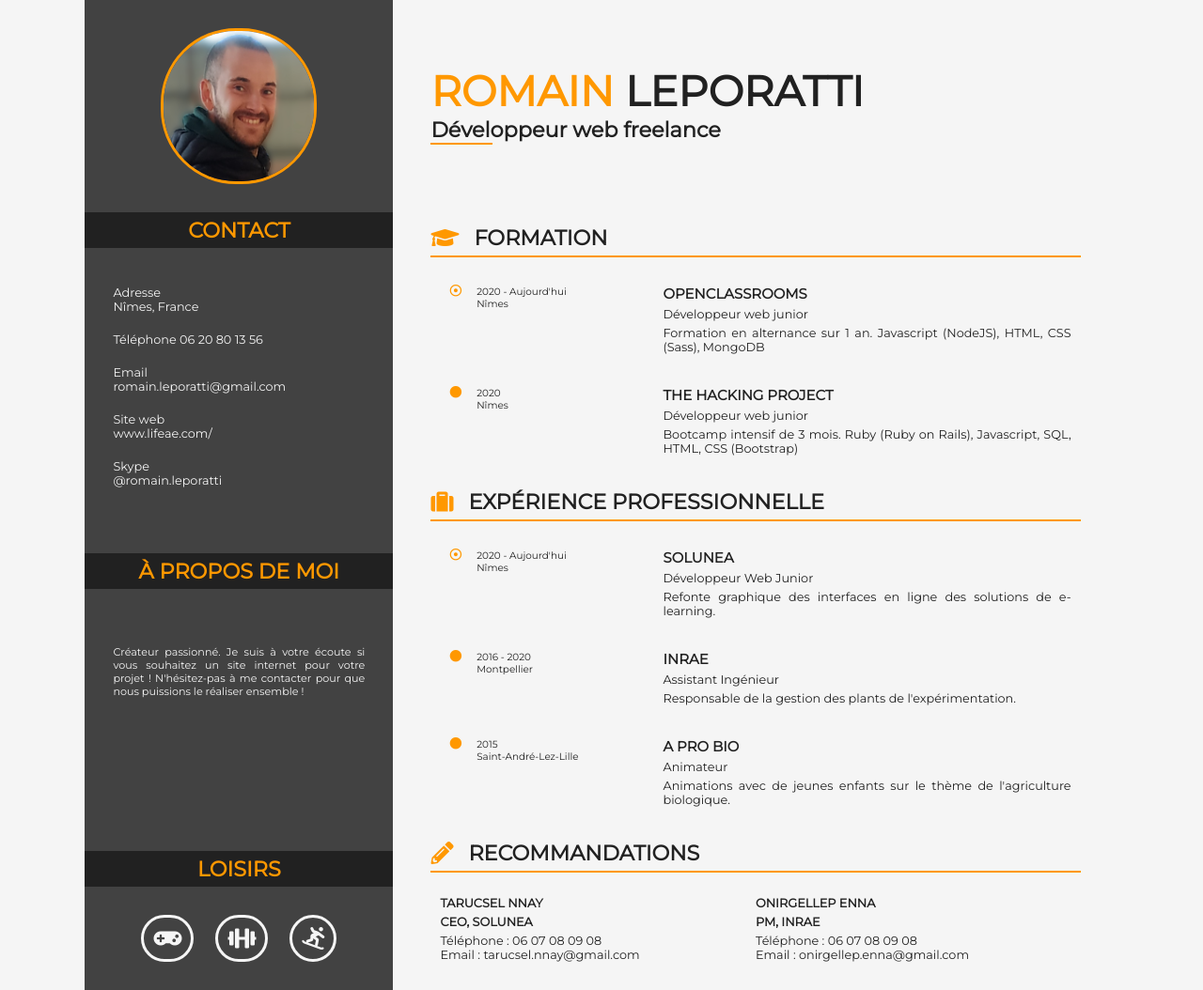
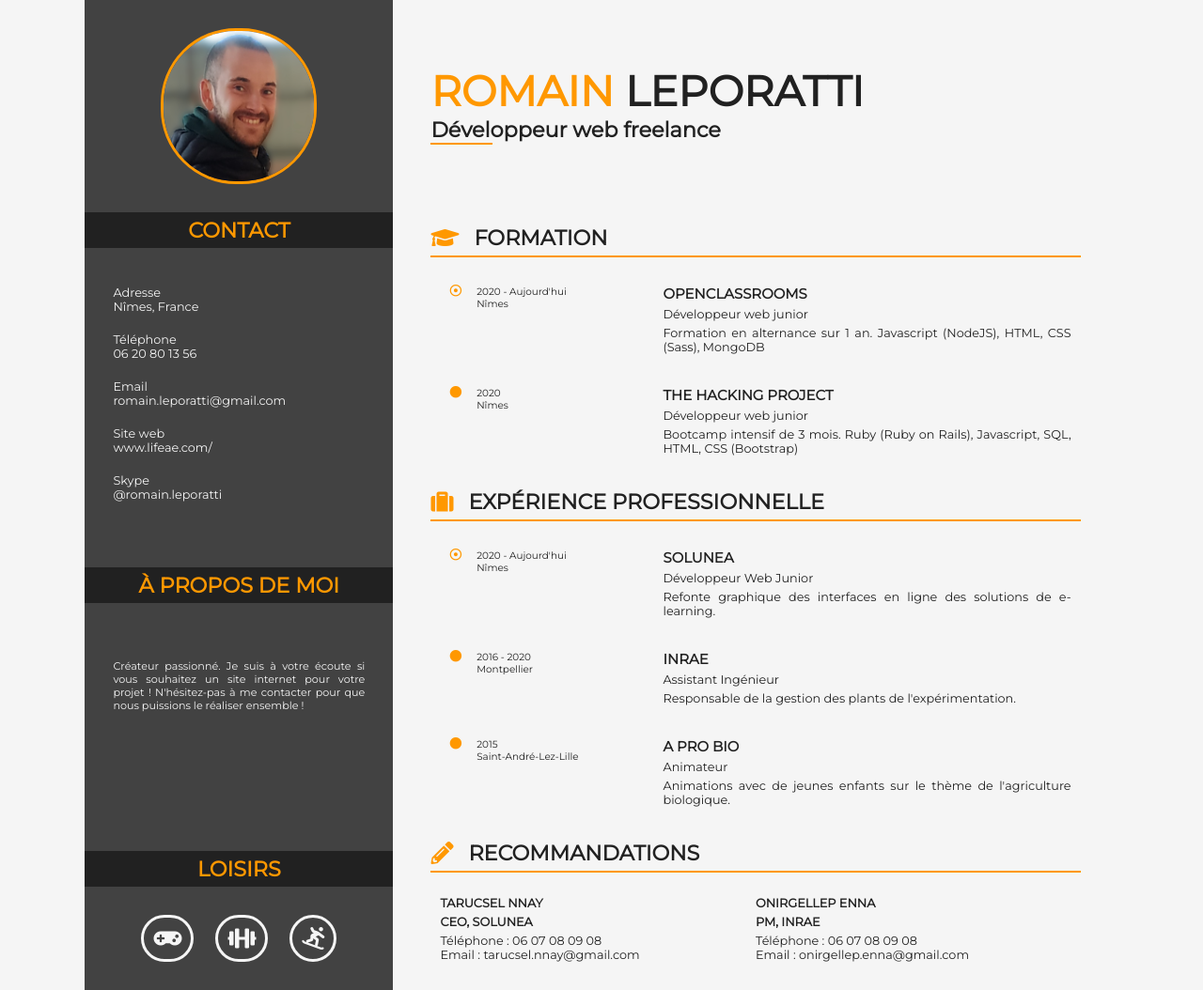
Before and after one commit to lifeae/OC_WD_P2, a plain HTML site: page index.html in a window 1280 px wide. Shown: the whole page at 94% size. Drawn offline with Linux system fonts and the light colour scheme.

Commit message:
In the contact zone forget about a paragraph tag

```diff
--- a/index.html
+++ b/index.html
@@ -151,7 +151,7 @@
                 <a href="https://www.google.com/maps/place/N%C3%AEmes">Nîmes, France</a>
             </div>
             <div class="contact-element">
-                Téléphone
+                <p>Téléphone</p>
                 <a href="tel:+33620801356">06 20 80 13 56</a>
             </div>
             <div class="contact-element">
@@ -171,9 +171,7 @@
         <!-- A PROPOS DE MOI -->
         <section>
             <h2>À PROPOS DE MOI</h2>
-            <div class="about-me">
-                <p>Créateur passionné. Je suis à votre écoute si vous souhaitez un site internet pour votre projet ! N'hésitez-pas à me contacter pour que nous puissions le réaliser ensemble !</p>
-            </div>
+            <p class="about-me">Créateur passionné. Je suis à votre écoute si vous souhaitez un site internet pour votre projet ! N'hésitez-pas à me contacter pour que nous puissions le réaliser ensemble !</p>
         </section>
         <section class="loisirs">
             <h2>LOISIRS</h2>
```
